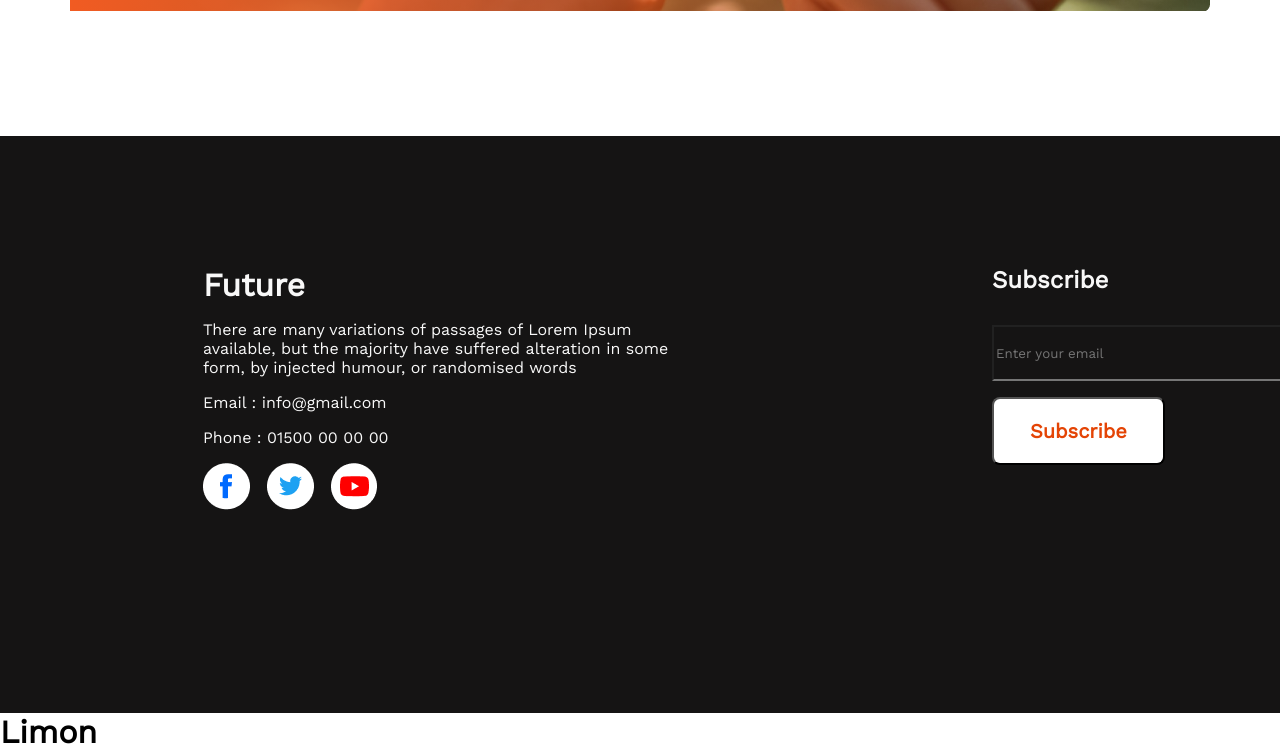
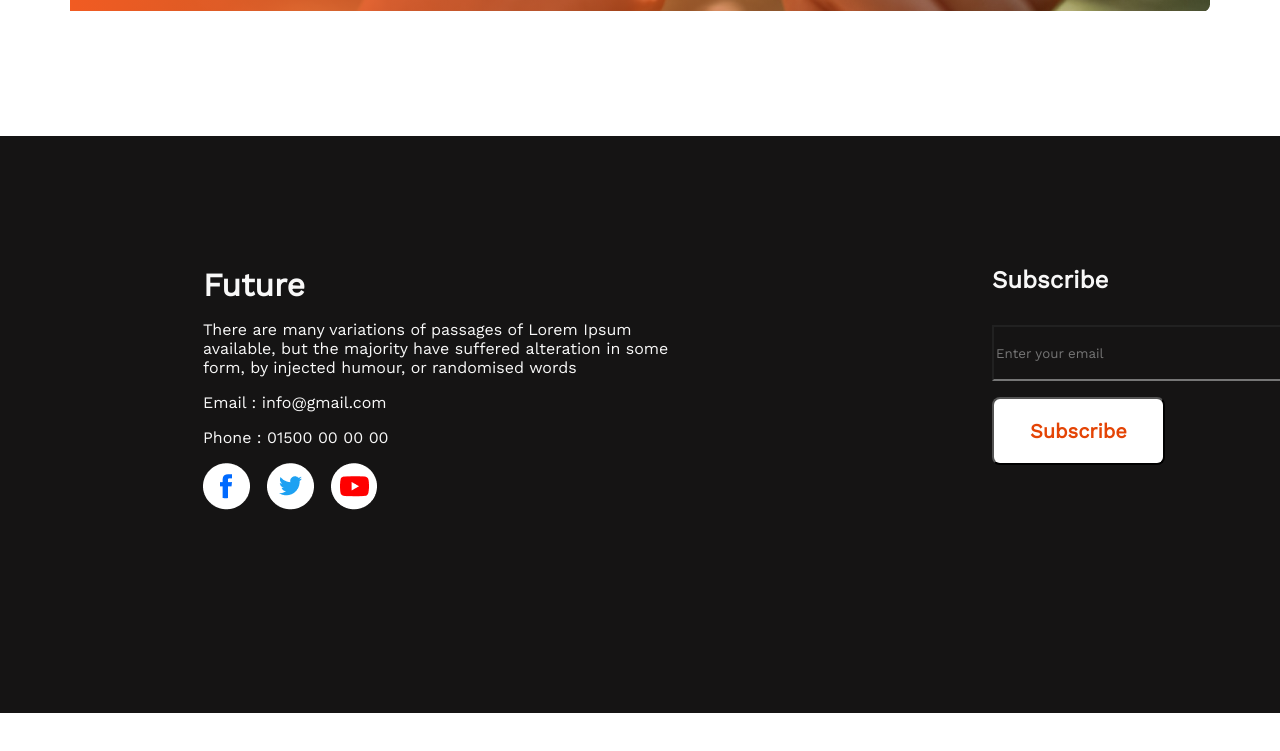
Before and after one commit to Mdhlimon/assignment_1, a plain HTML site: page index.html in a window 1280 px wide. Shown: the part 2439-3190 px from the top of the page. After the commit the page ends 3152 px from the top, so only its background shows below. Drawn offline with nearby package versions, Linux system fonts and the light colour scheme.

Commit message:
some change

```diff
--- a/index.html
+++ b/index.html
@@ -94,6 +94,5 @@
             </div>
         </div>
     </footer>
-    <h1>Limon</h1>
 </body>
 </html>
```
